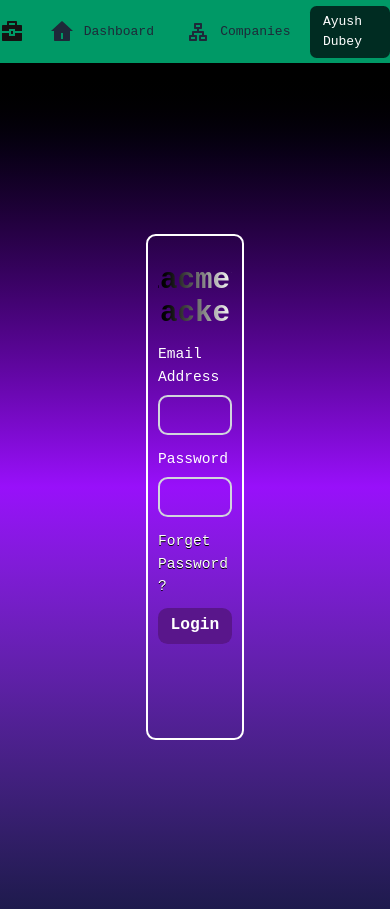
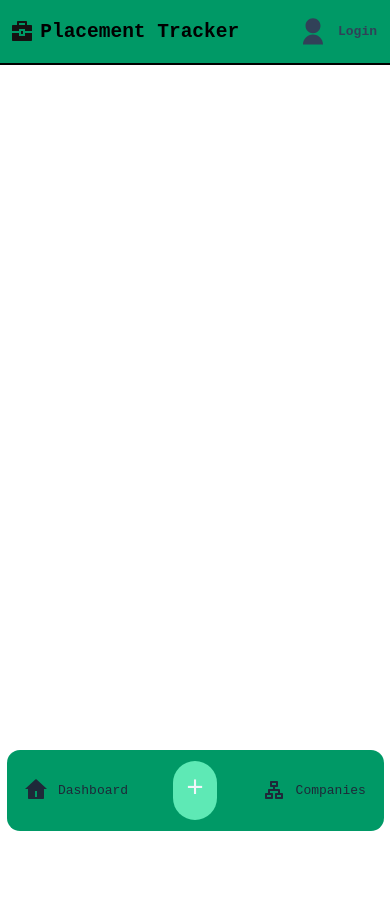
Before and after one commit to mayank1718/Placement-tracker, a React (Vite) app: page /login in a window 390 px wide. After the commit the page ends 844 px from the top, so only its background shows below. Built offline with nearby package versions, Linux system fonts and the light colour scheme.

Commit message:
Improve dashBoard UI

```diff
--- a/index.html
+++ b/index.html
@@ -8,6 +8,7 @@
   </head>
   <body>
     <div id="root"></div>
+    <div id="model-root"></div>
     <script type="module" src="/src/main.jsx"></script>
   </body>
 </html>
--- a/src/App.jsx
+++ b/src/App.jsx
@@ -1,4 +1,4 @@
-import React from "react";
+import React, { useState } from "react";
 import Nav from "./components/Nav";
 import Dashboard from "./pages/Dashboard";
 import Companies from "./pages/Companies";
@@ -6,15 +6,18 @@ import { Routes, Route } from "react-router-dom";
 import Login from "./pages/Login";
 import AddCompanies from "./components/DashboardComponent/AddCompanies";
 import CompanyContextProvider from "./contextAPI/CompanyContextProvider";
+import BottomNavBar from "./components/BottomNavBar";
 
 const App = () => {
+  const [isLoginForm, setIsLoginForm] = useState(false)
   return (
     <CompanyContextProvider>
       <>
-        <Nav />
+        <Nav setIsLoginForm={setIsLoginForm} />
+        {isLoginForm && <Login setIsLoginForm={setIsLoginForm} /> }
+        <BottomNavBar />
         <Routes>
           <Route path="/" element={<Dashboard />} />
-          <Route path="/login" element={<Login />} />
           <Route path="/companies" element={<Companies />} />
         </Routes>
       </>
--- /dev/null
+++ b/src/components/BottomNavBar.jsx
@@ -0,0 +1,44 @@
+import { RiHome4Fill, RiOrganizationChart, RiUserFill } from "@remixicon/react";
+import React, { useContext } from "react";
+import { NavLink } from "react-router-dom";
+import Context from "../contextAPI/Context";
+
+const BottomNavBar = () => {
+  const { setShowForm } = useContext(Context);
+
+  return (
+    <div className="w-full fixed block lg:hidden bottom-2 p-2">
+      <nav className="h-25 rounded-2xl bg-emerald-600 flex justify-around items-center gap-5">
+        <NavLink
+          to="/"
+          className={({ isActive }) =>
+            isActive
+              ? "bg-emerald-950 h-10 text-white px-2 py-2 rounded-lg flex gap-3 items-center"
+              : "text-gray-800 h-10 px-2 py-2 flex gap-3 items-center"
+          }>
+          <RiHome4Fill size={24} />
+          Dashboard
+        </NavLink>
+
+        <button
+          onClick={() => setShowForm(true)}
+          className="p-4 rounded-full bg-emerald-300 text-4xl text-slate-100">
+          +
+        </button>
+
+        <NavLink
+          to="/companies"
+          className={({ isActive }) =>
+            isActive
+              ? "bg-emerald-950 h-10 text-white px-2 py-2 rounded-lg flex gap-3 items-center"
+              : "text-gray-800 px-2 h-10 py-2 flex gap-3 items-center"
+          }>
+          <RiOrganizationChart size={24} />
+          Companies
+        </NavLink>
+      </nav>
+    </div>
+  );
+};
+
+export default BottomNavBar;
--- a/src/components/DashboardComponent/HeroSection.jsx
+++ b/src/components/DashboardComponent/HeroSection.jsx
@@ -5,12 +5,12 @@ const HeroSection = ({formdikhao}) => {
   return (
     <div className="flex justify-between items-center lg:px-10 px-2 m-2">
       <div>
-        <h2 className="font-bold text-4xl font-sans">Dashboard👋</h2>
+        <h2 className="font-bold text-2xl lg:text-4xl font-sans">Dashboard👋</h2>
         <h4 className="text-sm">
           Track your placement journey and stay organized
         </h4>
       </div>
-      <div>
+      <div  className="hidden lg:block">
         <button onClick={()=>{
           formdikhao()
         }} className="px-3 py-2 text-xl cursor-pointer bg-emerald-600 rounded-xl text-white">
--- a/src/components/DashboardComponent/StatsCard.jsx
+++ b/src/components/DashboardComponent/StatsCard.jsx
@@ -13,7 +13,7 @@ const StatsCard = ({
 }) => {
   return (
     <div
-      className={`flex items-center gap-2 p-4 rounded-xl w-55 ${color} border-2 ${borderColor}`}>
+      className={`flex items-center gap-5 lg:gap-2 p-4 rounded-xl md:55 lg:w-55 w-full ${color} border-2 ${borderColor}`}>
       <div> <h3 className={`rounded-full p-3 ${logobg} `}>{logo}</h3> </div>
       <div className="flex flex-col gap-3 ">
         <h3 className={`text-sm font-semibold ${titleColor}`}>{title}</h3>
--- a/src/components/Nav.jsx
+++ b/src/components/Nav.jsx
@@ -8,16 +8,17 @@ import {
 } from "@remixicon/react";
 import { NavLink } from "react-router-dom";
 
-const Nav = () => {
+const Nav = ({ setIsLoginForm }) => {
   return (
     <div className="flex justify-between items-center h-20 lg:p-8 w-full border-black border-b-2 bg-emerald-600">
-      <div>
-        <h2 className="flex gap-2 items-center text-2xl font-bold">
+      <div className="lg:block flex ml-3 lg:ml-1 items-center">
+        <h2 className="flex gap-2 items-center text-2xl font-bold ">
           <RiBriefcase4Fill size={24} color="rgba(21,18,18,1)" />
-         <span className="hidden sm:block"> Placement Tracker </span>
+          Placement Tracker
         </h2>
       </div>
-      <div className="flex lg:gap-4 gap-2 items-center ml-4">
+
+      <div className="lg:flex hidden lg:gap-4 gap-2 items-center justify-between ml-4">
         <NavLink
           to="/"
           className={({ isActive }) =>
@@ -40,22 +41,9 @@ const Nav = () => {
         </NavLink>
       </div>
       <div className="flex lg:gap-4 gap-2 items-center">
-        <div className="cursor-pointer">
-          <h3 className="hidden sm:block">
-            <RiMoonLine size={24} />
-          </h3>
-        </div>
-        <div>
-          <NavLink
-            to="/login"
-            className={({ isActive }) =>
-              isActive
-                ? "bg-emerald-950 text-white px-4 py-2 rounded-lg flex gap-3 items-center"
-                : "text-gray-800 px-4 py-2 flex gap-3 items-center"
-            }>
-            <RiUserFill className="lg:block md:block hidden" size={30} /> Ayush Dubey
-          </NavLink>
-        </div>
+        <button onClick={()=>setIsLoginForm(true)} className= "text-slate-700 bg-emerald-600 hover:bg-emerald-800 hover:text-slate-200 px-4 py-2 rounded-lg flex gap-3 items-center font-bold transition-all duration-300 ">
+          <RiUserFill size={30} /> Login
+        </button>
       </div>
     </div>
   );
--- a/src/pages/Login.jsx
+++ b/src/pages/Login.jsx
@@ -1,32 +1,46 @@
 import React from "react";
+import { createPortal } from "react-dom";
 
-const Login = () => {
-  return (
-    <div className="w-full h-screen flex justify-center items-center text-white font-sans bg-linear-to-t from-indigo-950 via-purple-600 to-black">
-      <div className="h-[60%] w-[25%] border-2 border-white rounded-xl p-3 flex flex-col gap-4">
-        <h1 className="flex justify-center mt-6 font-extrabold text-4xl bg-clip-text text-transparent bg-linear-to-r from-black to-white">
+const Login = ({ setIsLoginForm }) => {
+  return createPortal(
+    <div className="w-full h-screen fixed top-0 bg-linear-to-br from-slate-900 via-slate-800 to-sky-950 p-3 flex justify-center items-center">
+      <div className=" h-screen lg:h-[60%] w-full lg:w-[40%] bg-slate-900/40 backdrop-blur-xl border border-white/10 text-white rounded-2xl shadow-xl shadow-sky-500/10 p-6">
+        <div className="flex justify-between p-3 items-center mb-4">
+          <h1 className="font-extrabold text-4xl bg-clip-text text-transparent bg-linear-to-r from-slate-500 to-white">
             Placment Tracker
           </h1>
+          <button onClick={()=>setIsLoginForm(false)} className="px-4 py-2 bg-slate-600 text-red-200 rounded-2xl hover:bg-slate-700 hover:text-red-600 font-bold">
+            Back
+          </button>
+        </div>
+
+        <div className="flex flex-col gap-3 lg:gap-5">
           <div className="flex flex-col gap-2">
-          <h4 className="text-lg">Email Address</h4>
+            <h4 className="text-xl font-sans">Email Address:</h4>
             <input
               type="email"
-            className="w-full px-3 py-2 font-bold text-xl rounded-xl outline-none bg-transparent border-2 border-gray-300"
+              className="w-full px-3 py-2 font-bold text-xl rounded-xl outline-none bg-white/10 backdrop-blur-md focus:shadow-lg transition-all duration-300 ease-in-out focus:border-sky-400 focus:ring-4 focus:ring-sky-500/20 focus:shadow-sky-400/20 hover:border-sky-400/60 hover:bg-white/15 focus:scale-102"
             />
           </div>
           <div className="flex flex-col gap-2">
             <h4 className="text-lg">Password</h4>
             <input
               type="password"
-            className="w-full px-3 py-2 font-bold text-xl rounded-xl outline-none bg-transparent border-2 border-gray-300"
+              className="w-full px-3 py-2 font-bold text-xl rounded-xl outline-none bg-white/10 backdrop-blur-md focus:shadow-lg transition-all duration-300 ease-in-out focus:border-sky-400 focus:ring-4 focus:ring-sky-500/20 focus:shadow-sky-400/20 hover:border-sky-400/60 hover:bg-white/15 focus:scale-102"
             />
           </div>
-         <div className='flex flex-col gap-3'>
-            <h4 className='text-lg text-shadow-black text-shadow-2xs'>Forget Password ?</h4>
-            <button className="px-3 py-2 w-full font-bold rounded-xl bg-purple-900 text-xl">Login</button>
+          <div className="flex flex-col gap-3">
+            <h4 className="text-lg text-shadow-black text-shadow-2xs">
+              Forget Password ?
+            </h4>
+            <button className="px-3 py-2 w-full font-bold rounded-xl bg-slate-900 hover:bg-slate-600 text-xl">
+              Login
+            </button>
           </div>
         </div>
       </div>
+    </div>,
+    document.getElementById("model-root"),
   );
 };
 export default Login;
```
Lines whose indentation alone changed are shown as unchanged.
